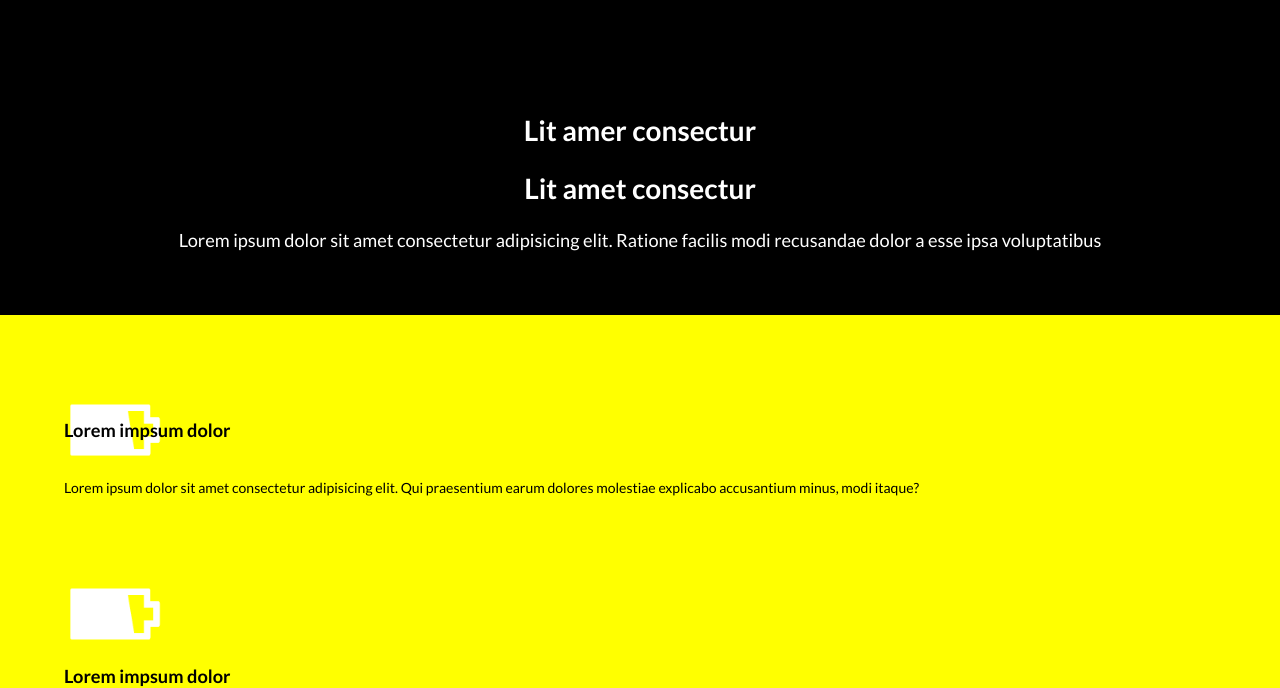
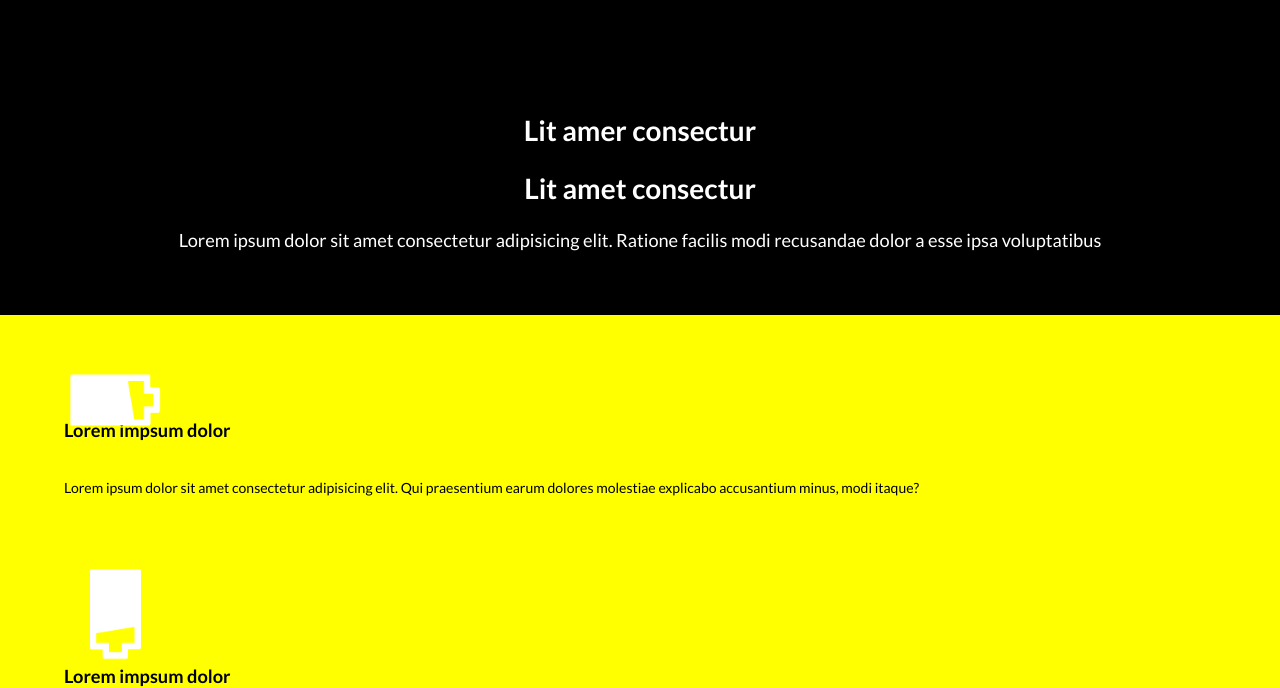
Before and after one commit to maurimoma/SC-3D, a plain HTML site: page pages/nosotros.html in a window 1280 px wide. Shown: the part 271-959 px from the top of the page. Drawn offline with nearby package versions, Linux system fonts and the light colour scheme.

Commit message:
Apliqué propiedad transform en sección Nosotros

```diff
--- a/css/styles.css
+++ b/css/styles.css
@@ -543,4 +543,10 @@ footer{
         "nosotros__destacado--subtitulo1 nosotros__destacado--subtitulo2 nosotros__destacado--subtitulo3"
         "nosotros__destacado--texto1 nosotros__destacado--texto2 nosotros__destacado--texto3";
     }
+    .nosotros__destacado--icono1{
+        transform: translateY(-30px);
+    }
+    .nosotros__destacado--icono2{
+        transform: rotate(90deg);
+    }
 }
```
